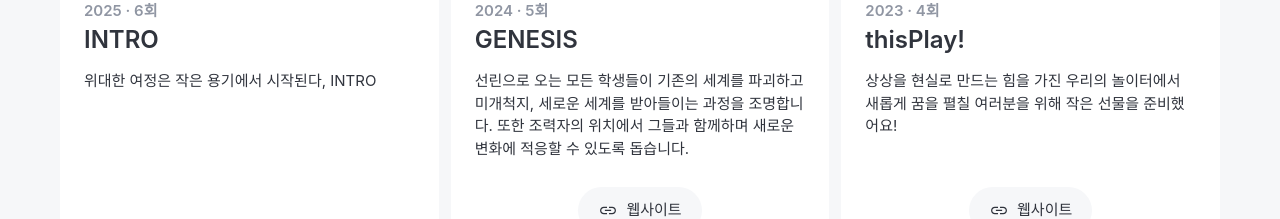
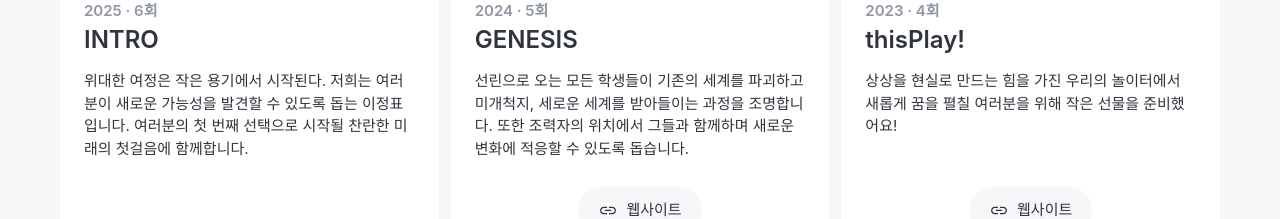
Before and after one commit to sunrin-graphics/sunrin-graphics-main, a React (Vite) app: page / in a window 1280 px wide. Shown: the part 4041-4260 px from the top of the page. Built offline with nearby package versions, Linux system fonts and the light colour scheme; a web font is replaced by a local one.

Commit message:
fix: intro desc

```diff
--- a/src/data/demo.ts
+++ b/src/data/demo.ts
@@ -6,7 +6,7 @@ export const demo: Demo[] = [
       title: 'INTRO',
       subtitle: '2025 · 6회',
       description:
-        '위대한 여정은 작은 용기에서 시작된다, INTRO'
+        '위대한 여정은 작은 용기에서 시작된다. 저희는 여러분이 새로운 가능성을 발견할 수 있도록 돕는 이정표입니다. 여러분의 첫 번째 선택으로 시작될 찬란한 미래의 첫걸음에 함께합니다.'
     },
     {
       year: 2024,
```
